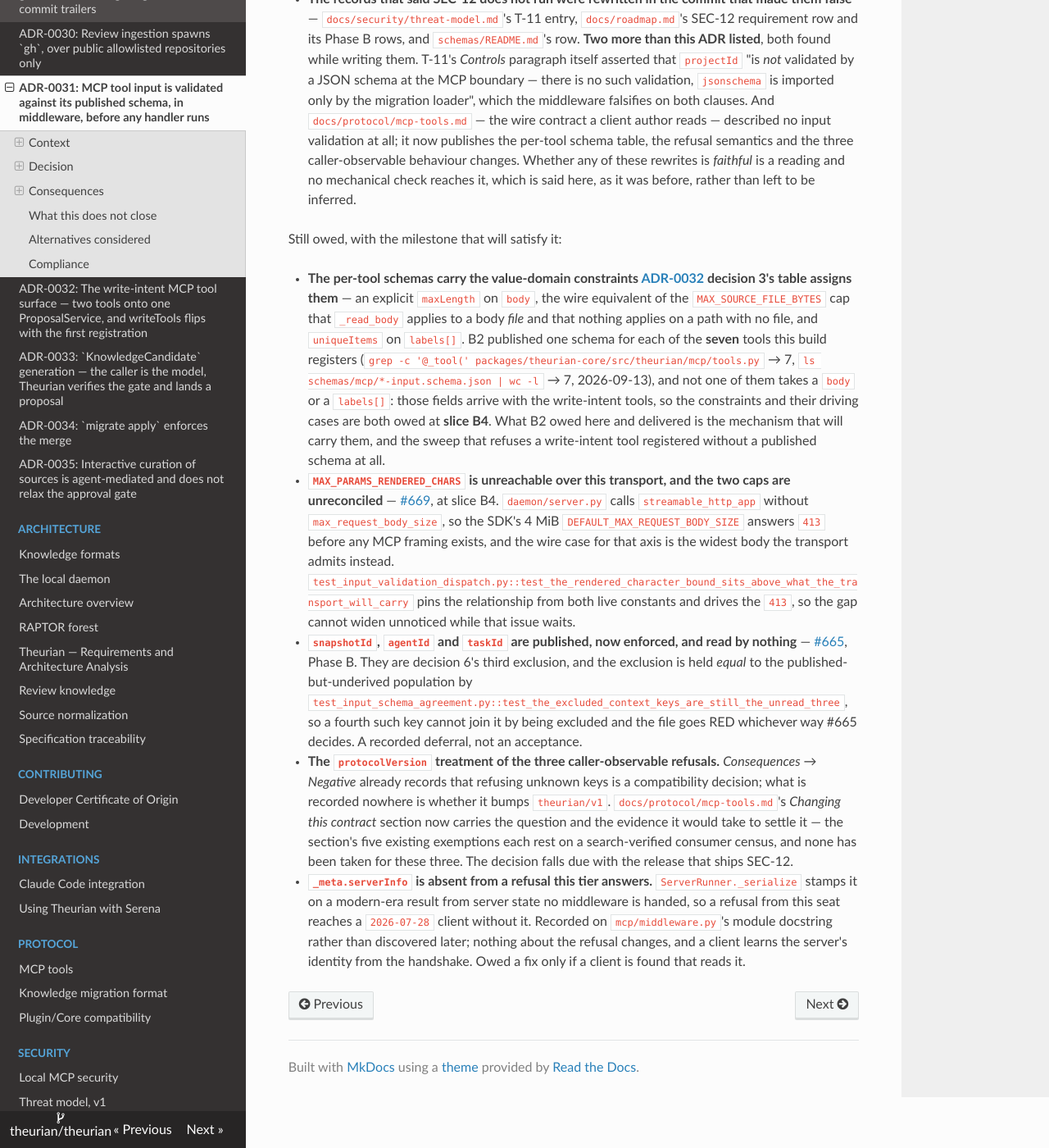
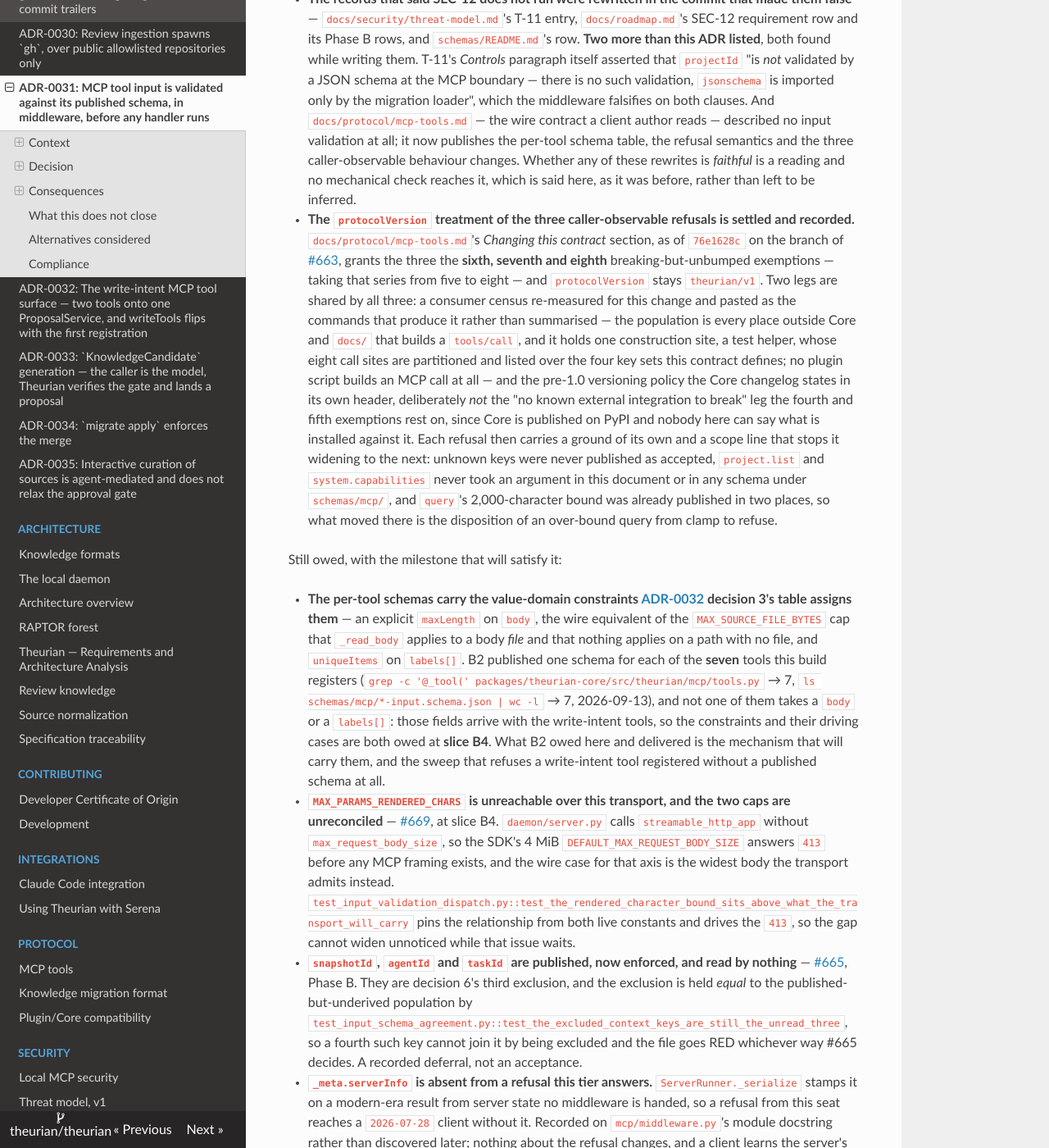
Before and after one commit to theurian/theurian, an MkDocs documentation site: the page built from docs/adr/0031-mcp-input-is-schema-validated-in-middleware.md, in a window 1280 px wide and 1400 px high, scrolled down 13621 px. Shown: the whole window at 82% size. Built offline with MkDocs 1.6.1, drawn with Linux system fonts in a browser that asks for light colours.

Commit message:
docs(adr): discharge ADR-0031's protocolVersion compliance item
Commit 76e1628c replaced mcp-tools.md's open protocolVersion question with
the recorded answer: SEC-12's three caller-visible refusals take the sixth,
seventh and eighth breaking-but-unbumped exemptions, each with a ground of
its own, over a freshly measured consumer census. That made ADR-0031's
Compliance "Still owed" entry for this item false in all three of its
sentences -- the treatment is recorded, mcp-tools.md's section carries the
answer rather than the question, and the exemption count is eight rather
than five with the census taken.

The item moves to "Landed in Phase B slice B2" in the discharged form the
section already uses, naming the delivering artifact: mcp-tools.md's
*Changing this contract* section as of 76e1628c on the branch of #663. It
is not deleted -- a discharged compliance item moves, so the record still
shows what the ADR owed and what paid it.

The census figures the new entry describes were re-run here rather than
copied: `git grep -n '"arguments"' -- . ':!packages/theurian-core' ':!docs'`
returns one construction site (a test helper), and `git grep -c '\.call('
-- tests/e2e` returns 8, matching the eight call sites the section
partitions and lists.

Gate: packages/theurian-core/tests/unit 3629 passed, 1 xfailed (the
pre-existing MediaType xfail, #28); test_sec12_shipped_claims.py 11 passed;
ruff format --check 606 files, ruff check and mypy over 489 source files
clean. Not the full suite -- one prose file, scoped per the brief. No CLI
was run and nothing outside the checkout was written.

Owed and requested in the report, not authored here: mcp-tools.md's
exemption series is still unpinned -- 03dac2ef's message records that as a
known gap, and this entry now asserts its contents from a second file.

Refs: #662, #663, SEC-12, ADR-0031
Signed-off-by: Takehide Uchida <utchy@graphnote-design.com>

```diff
--- a/docs/adr/0031-mcp-input-is-schema-validated-in-middleware.md
+++ b/docs/adr/0031-mcp-input-is-schema-validated-in-middleware.md
@@ -646,6 +646,26 @@ test that discharges it:
   caller-observable behaviour changes. Whether any of these rewrites is
   *faithful* is a reading and no mechanical check reaches it, which is said here,
   as it was before, rather than left to be inferred.
+- **The `protocolVersion` treatment of the three caller-observable refusals is
+  settled and recorded.** `docs/protocol/mcp-tools.md`'s *Changing this contract*
+  section, as of `76e1628c` on the branch of
+  [#663](https://github.com/theurian/theurian/pull/663), grants the three the
+  **sixth, seventh and eighth** breaking-but-unbumped exemptions — taking that
+  series from five to eight — and `protocolVersion` stays `theurian/v1`. Two legs
+  are shared by all three: a consumer census re-measured for this change and
+  pasted as the commands that produce it rather than summarised — the population
+  is every place outside Core and `docs/` that builds a `tools/call`, and it holds
+  one construction site, a test helper, whose eight call sites are partitioned and
+  listed over the four key sets this contract defines; no plugin script builds an
+  MCP call at all — and the pre-1.0 versioning policy the Core changelog states in
+  its own header, deliberately *not* the "no known external integration to break"
+  leg the fourth and fifth exemptions rest on, since Core is published on PyPI and
+  nobody here can say what is installed against it. Each refusal then carries a
+  ground of its own and a scope line that stops it widening to the next: unknown
+  keys were never published as accepted, `project.list` and `system.capabilities`
+  never took an argument in this document or in any schema under `schemas/mcp/`,
+  and `query`'s 2,000-character bound was already published in two places, so what
+  moved there is the disposition of an over-bound query from clamp to refuse.
 
 Still owed, with the milestone that will satisfy it:
 
@@ -679,14 +699,6 @@ Still owed, with the milestone that will satisfy it:
   `test_input_schema_agreement.py::test_the_excluded_context_keys_are_still_the_unread_three`,
   so a fourth such key cannot join it by being excluded and the file goes RED
   whichever way #665 decides. A recorded deferral, not an acceptance.
-- **The `protocolVersion` treatment of the three caller-observable refusals.**
-  *Consequences → Negative* already records that refusing unknown keys is a
-  compatibility decision; what is recorded nowhere is whether it bumps
-  `theurian/v1`. `docs/protocol/mcp-tools.md`'s *Changing this contract* section
-  now carries the question and the evidence it would take to settle it — the
-  section's five existing exemptions each rest on a search-verified consumer
-  census, and none has been taken for these three. The decision falls due with
-  the release that ships SEC-12.
 - **`_meta.serverInfo` is absent from a refusal this tier answers.**
   `ServerRunner._serialize` stamps it on a modern-era result from server state no
   middleware is handed, so a refusal from this seat reaches a `2026-07-28` client
```
